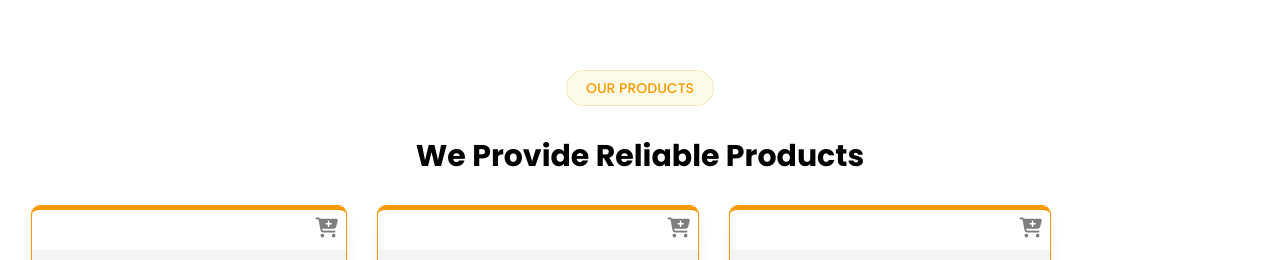
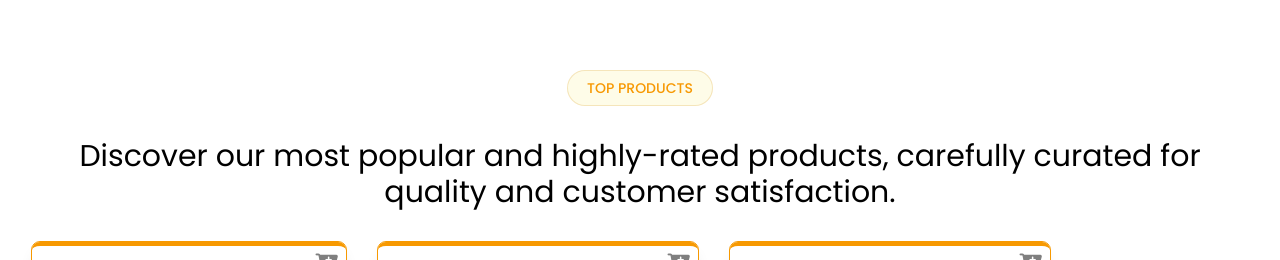
Before and after one commit to Seshuggina/haschem-bharat, a React (Vite) app: page / in a window 1280 px wide. Shown: the part 501-761 px from the top of the page. Built offline with nearby package versions, Linux system fonts and the light colour scheme.

Commit message:
Description change

```diff
--- a/src/pages/Home.tsx
+++ b/src/pages/Home.tsx
@@ -27,14 +27,14 @@ const Home = () => {
         <section id="topProductsSection" className="py-12">
           <div className="container mx-auto px-6 lg:px-8">
             {/* Header */}
-            <p className="pb-8 text-center">
+            <h2 className="pb-8 text-center">
               <span className="inline-flex items-center rounded-full bg-yellow-50 px-5 py-2 text-sm font-medium text-orange ring-1 ring-yellow-600/20 ring-inset">
-                OUR PRODUCTS
+                TOP PRODUCTS
               </span>
+            </h2>
+            <p className="text-3xl text-center">
+            Discover our most popular and highly-rated products, carefully curated for quality and customer satisfaction.
             </p>
-            <h2 className="text-3xl font-bold text-center">
-              We Provide Reliable Products
-            </h2>
 
             {/* Products Grid */}
             <div className="flex flex-wrap gap-8 justify-start mt-8">
```
